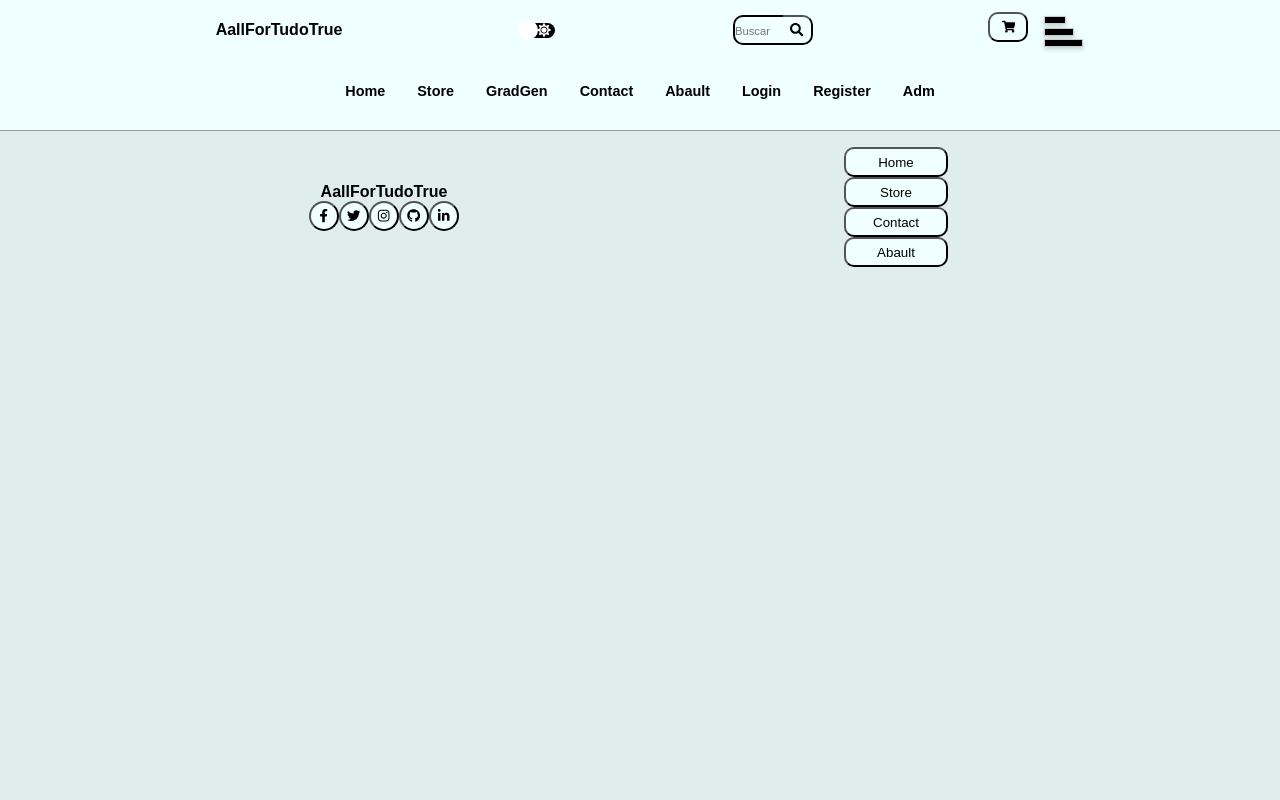
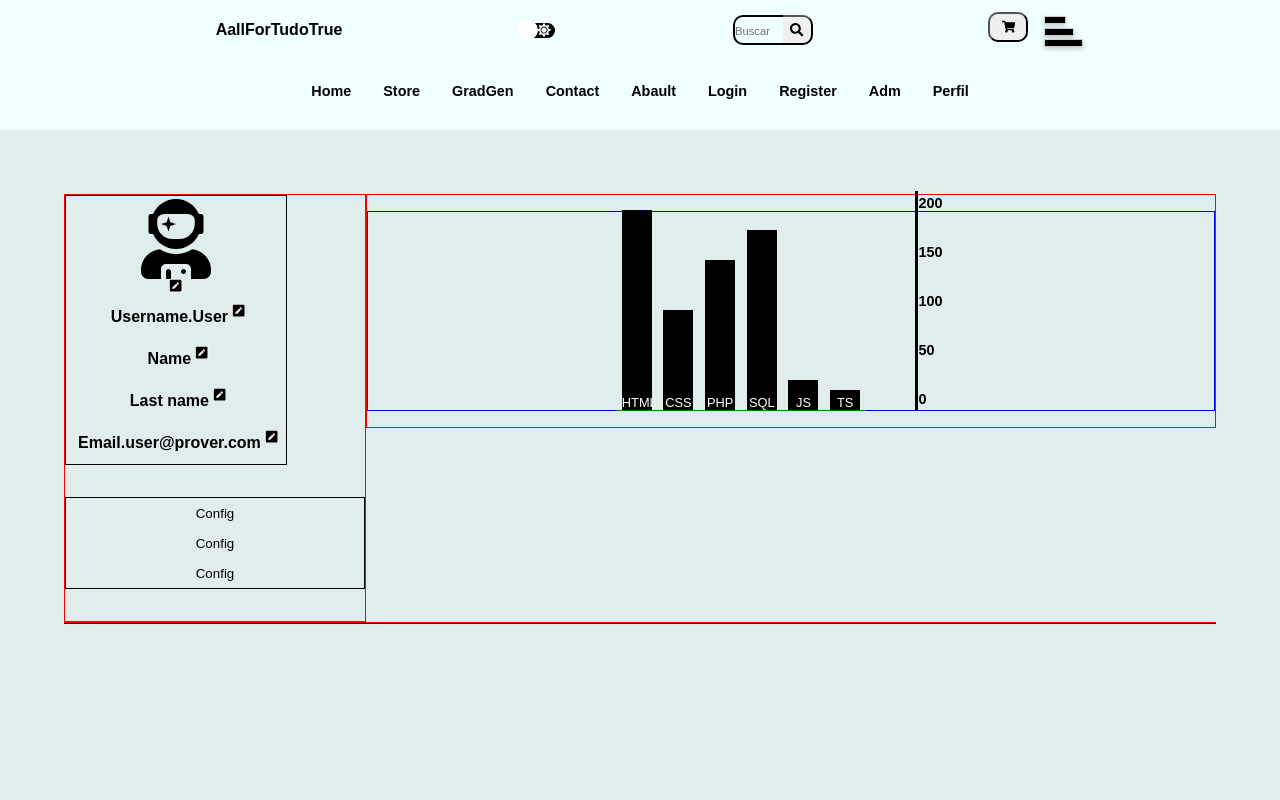
Before and after one commit to RICHARD77SS/reactaalfor, a React (Create React App) app: page /perfil in a window 1280 px wide. Shown: the top 800 px of the page. Built offline with nearby package versions, Linux system fonts and the light colour scheme.

Commit message:
criação de um pergil de usuario

```diff
--- a/src/App.tsx
+++ b/src/App.tsx
@@ -25,6 +25,7 @@ import { ProdutoPage } from './components/produtoPage';
 import { AreaAdmin } from './components/areAdm';
 import { PrivateRoutes } from "../src/routes";
 import { GradientGenerator } from './components/gradiente';
+import { Perfil } from './components/perfil';
 
 const App = () => {
   const [theme, setTheme] = usePeristedState<DefaultTheme>('theme', light);
@@ -49,6 +50,7 @@ const App = () => {
                 <Route path="/gradientGenerator" element={<GradientGenerator />} />
                 <Route path="/produto" element={<ProdutoPage />}></Route>
                 <Route path="/register" element={<RegisterPage />}></Route>
+                <Route path="/perfil" element={<Perfil />}></Route>
                 <Route path="/admi" element={<PrivateRoutes />}>
                   <Route path="/admi" element={<AreaAdmin />} />
                 </Route>
--- a/src/components/button/index.tsx
+++ b/src/components/button/index.tsx
@@ -13,6 +13,7 @@ interface ButtonProps {
   type?: "button" | "submit" | "reset";
   name?: string;
   value?: string;
+  background?: string;
 };
 
 export const Button = ({
@@ -25,7 +26,8 @@ export const Button = ({
   width,
   height='30px',
   border,
-  radius='10px'
+  radius = '10px',
+  background
 }: ButtonProps) => {
   return (
     <ButtonStyle
@@ -38,6 +40,7 @@ export const Button = ({
       type={type}
       onClick={onClick}
       disabled={disabled}
+      background={background}
     >
       {children}
     </ButtonStyle>
--- a/src/components/button/styles.ts
+++ b/src/components/button/styles.ts
@@ -6,6 +6,7 @@ interface ButtonProps {
   height?: string;
   border?: string;
   radius?: string;
+  background?: string;
 };
 
 export const ButtonStyle = styled.button<ButtonProps>`
@@ -13,7 +14,7 @@ export const ButtonStyle = styled.button<ButtonProps>`
   height: ${props => props.height};
   border-radius: ${props => props.radius};
   border: ${props => props.border};
-  background: ${props => props.theme.colors.primary};
+  background: ${props => props.background};
   color: ${props => props.theme.colors.text};
   display: flex;
   align-items: center;
--- a/src/components/navList/index.jsx
+++ b/src/components/navList/index.jsx
@@ -17,6 +17,7 @@ export const NavList = () => {
       <Link className='link' to='/login'>Login</Link>
       <Link className='link' to='/register'>Register</Link>
       <Link className='link' to='/admi'>Adm</Link>
+      <Link className='link' to='/perfil'>Perfil</Link>
     </NavListStyle>
   );
 };
--- /dev/null
+++ b/src/components/perfil/index.tsx
@@ -0,0 +1,81 @@
+import React from 'react';
+
+import { Title } from '../title';
+import { Button } from '../button';
+import { FaPenSquare, FaUserAstronaut } from 'react-icons/fa'
+import { PerfilSt, PerfilInfoSt, PerfilContenSt, UserSt, UserInfoSt, ListSt, UserStatisticSt, UgraphSt, UgraphNumSt, VerticalDataSt, PerfilSidebarSt, UserHistory, OptionsSt, OptionsdSt } from './styles';
+import { UserData } from '../userData'
+
+
+export const Perfil: React.FC = () => {
+
+  return (
+    <PerfilSt>
+      <PerfilInfoSt>
+        <PerfilSidebarSt>
+          <UserInfoSt>
+            <UserSt>
+              <FaUserAstronaut size='80' /><Button
+                border='none' height='fit-content' radius='none'><FaPenSquare /></Button>
+            </UserSt>
+            <ListSt>
+              <Title fontSize='1rem'>Username.User</Title>
+              <Button border='none' height='fit-content' radius='none'><FaPenSquare /></Button>
+            </ListSt>
+            <ListSt>
+              <Title fontSize='1rem'>Name</Title><Button border='none' height='fit-content' radius='none'><FaPenSquare /></Button>
+            </ListSt>
+            <ListSt>
+              <Title fontSize='1rem'>Last name</Title><Button border='none' height='fit-content' radius='none'><FaPenSquare /></Button>
+            </ListSt>
+            <ListSt>
+              <Title fontSize='1rem'>Email.user@prover.com</Title><Button border='none' height='fit-content' radius='none'><FaPenSquare /></Button>
+            </ListSt>
+          </UserInfoSt>
+          <OptionsSt>
+            <Button
+              border='none'
+              background='none'
+              width='100%'>Config</Button>
+            <Button
+              border='none'
+              background='none'
+              width='100%'>Config</Button>
+            <Button
+              border='none'
+              background='none'
+              width='100%'>Config</Button>
+
+          </OptionsSt>
+        </PerfilSidebarSt>
+        <OptionsdSt>
+          <UserStatisticSt>
+            <UgraphSt>
+              <UserData height='200px'>HTML</UserData>
+              <UserData height='100px'>CSS</UserData>
+              <UserData height='150px'>PHP</UserData>
+              <UserData height='180px'>SQL</UserData>
+              <UserData height='30px' >JS</UserData>
+              <UserData height='20px' >TS</UserData>
+            </UgraphSt>
+            <UgraphNumSt>
+              <VerticalDataSt>
+                <Title fontSize='.9rem'>200</Title>
+                <Title fontSize='.9rem'>150</Title>
+                <Title fontSize='.9rem'>100</Title>
+                <Title fontSize='.9rem'>50</Title>
+                <Title fontSize='.9rem'>0</Title>
+              </VerticalDataSt>
+            </UgraphNumSt>
+          </UserStatisticSt>
+
+        </OptionsdSt>
+      </PerfilInfoSt>
+      <PerfilContenSt>
+        <UserHistory>
+          history
+        </UserHistory>
+      </PerfilContenSt>
+    </PerfilSt>
+  );
+};
--- /dev/null
+++ b/src/components/perfil/styles.ts
@@ -0,0 +1,149 @@
+import Styled from 'styled-components';
+
+interface Props {
+  height: string;
+}
+export const PerfilSt = Styled.div`
+  width: 100%;
+  height: 100%;
+  display: flex;
+  flex-direction: column;
+  align-items: start;
+  justify-content: center;
+  padding: 5%;
+`
+export const PerfilInfoSt = Styled.div`
+  width: 100%;
+  height: auto;
+  display: flex;
+  align-items: start;
+  justify-content: center;
+  @media(max-width: 768px){
+    flex-direction: column;
+    justify-content: center;
+    align-items: center;
+  }
+`
+export const PerfilSidebarSt = Styled.div`
+  width: 30%;
+  height: 100%;
+  display: flex;
+  flex-direction: column;
+  align-items: start;
+  justify-content: center;
+  border: 1px solid red;
+`
+export const OptionsdSt = Styled.div`
+  width: 100%;
+  height: fit-content;
+  padding: 1rem 0;
+  display: flex;
+  flex-direction: column;
+  align-items: center;
+  justify-content: flex-end;
+  border: 1px solid red;
+`
+export const OptionSt = Styled.div`
+  width: 60%;
+  height: auto;
+  display: flex;
+  flex-direction: column;
+  align-items: center;
+  justify-content: center;
+  border: 1px solid red;
+`
+export const UserInfoSt = Styled.ul`
+  width: auto;
+  height: auto;
+  display: flex;
+  flex-direction: column;
+  align-items: center;
+  justify-content: center;
+  border: 1px solid black;
+  margin-bottom: 2rem;
+`
+export const OptionsSt = Styled.ul`
+  width: 300px;
+  height: auto;
+  display: flex;
+  flex-direction: column;
+  align-items: center;
+  justify-content: center;
+  border: 1px solid black;
+  margin-bottom: 2rem;
+`
+export const UserSt = Styled.div`
+  width: 100px;
+  height: 100px;
+  display: flex;
+  flex-direction: column;
+  align-items: center;
+  justify-content: center;
+  border-radius: 50px;
+
+`
+export const ListSt = Styled.li`
+  width: fit-content;
+  height: auto;
+  display: flex;
+  padding: .5rem;
+  `
+
+export const UserStatisticSt = Styled.div`
+  width: 100%;
+  height: 200px;
+  display: flex;
+  align-items: center;
+  justify-content: center;
+  border: 1px solid blue;
+`
+export const UgraphSt = Styled.div`
+  width: 250px;
+  height: 200px;
+  display: flex;
+  align-items: end;
+  justify-content: space-around;
+  border-bottom: 1px solid green;
+  `
+export const UserDataSt = Styled.div<Props>`
+  width: 30px;
+  height: ${Props => Props.height};
+  display: flex;
+  align-items: center;
+  justify-content: space-around;
+  background-color: #000;
+  `
+export const UgraphNumSt = Styled.div`
+  width: 100px;
+  height: 200px;
+  display: flex;
+  align-items: end;
+  justify-content: space-around;
+`
+export const VerticalDataSt = Styled.div`
+  width: 3px;
+  height: 220px;
+  display: flex;
+  flex-direction: column;
+  background: #000;
+  align-items: start;
+  justify-content: space-between;
+  `
+export const PerfilContenSt = Styled.div`
+  width: 100%;
+  height: 100%;
+  display: flex;
+  flex-direction: column;
+  align-items: center;
+  justify-content: center;
+  border-top: 1px solid red;
+`
+export const UserHistory = Styled.div`
+  width: 100%;
+  height: 400px;
+  display: flex;
+  flex-direction: column;
+  align-items: center;
+  justify-content: center;
+  border-top: 1px solid black;
+`
--- /dev/null
+++ b/src/components/userData/index.tsx
@@ -0,0 +1,15 @@
+import React from 'react';
+
+import { UserDataSt } from './styles';
+
+interface Props {
+  height: string;
+  children?: string;
+}
+
+export const UserData: React.FC<Props> = ({ height, children }) => {
+
+  return (
+    <UserDataSt height={height}>{children}</UserDataSt>
+  )
+}
--- /dev/null
+++ b/src/components/userData/styles.ts
@@ -0,0 +1,18 @@
+import Styled from 'styled-components';
+
+interface Props {
+  height: string;
+}
+
+
+
+export const UserDataSt = Styled.div<Props>`
+  width: 30px;
+  height: ${Props => Props.height};
+  display: flex;
+  align-items: end;
+  justify-content: space-around;
+  background-color: #000;
+  color: #fff;
+  font-size: .8rem;
+  `
```
